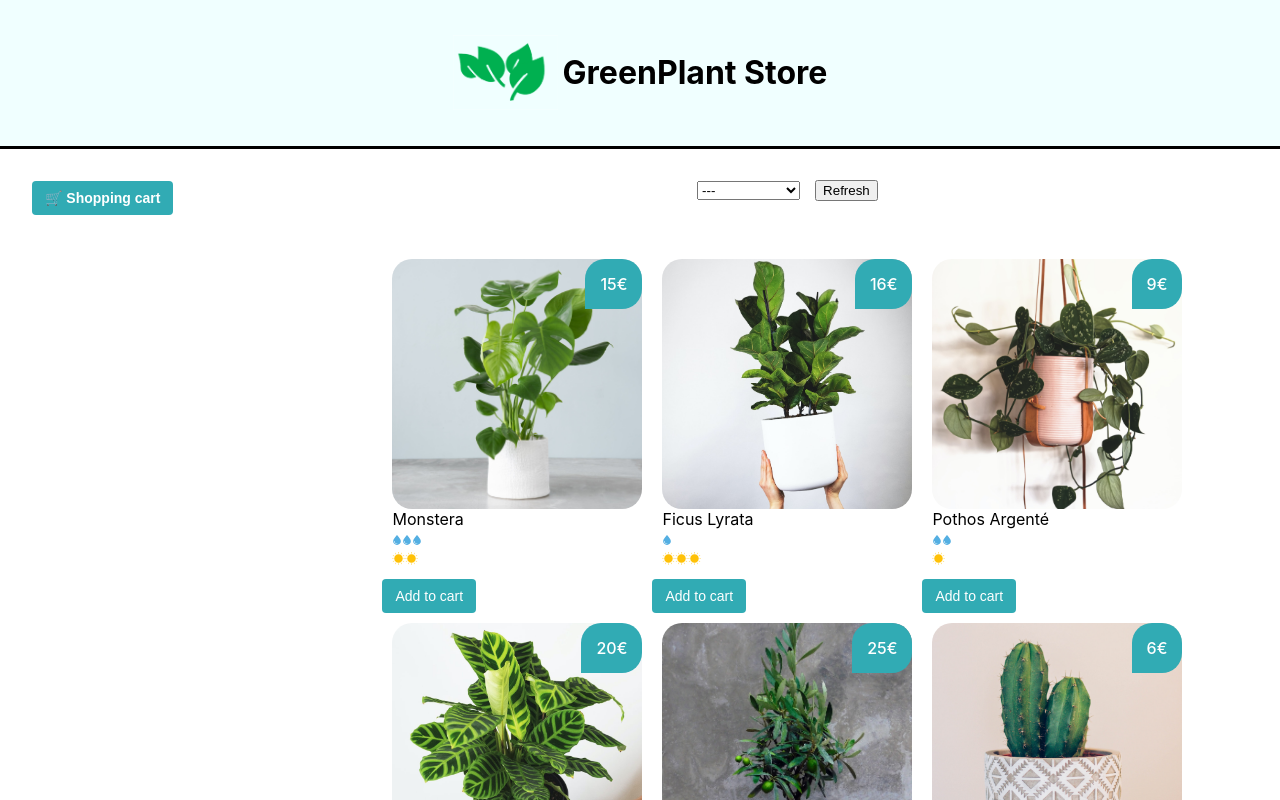
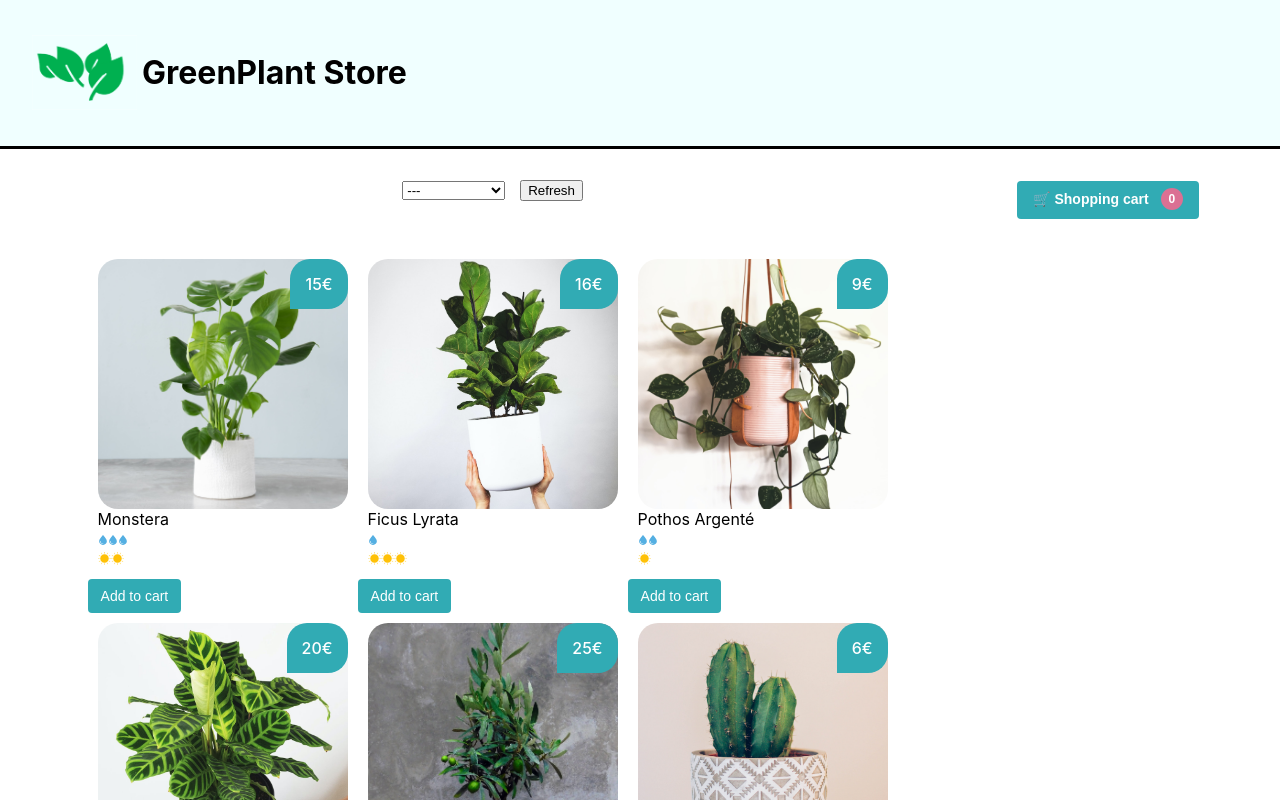
Before and after one commit to lalaina-ra/amplifyapp, a React (Create React App) app: page / in a window 1280 px wide. Both pictures are taken after a click on the button "Close". Shown: the top 800 px of the page. Built offline with nearby package versions, Linux system fonts and the light colour scheme.

Commit message:
add count cart in shopping cart

```diff
--- a/src/components/App.js
+++ b/src/components/App.js
@@ -21,8 +21,8 @@ function App() {
           <h1 className='lmj-title'>GreenPlant Store</h1>
       </Banner>
       <div className='lmj-layout-inner'>
+        <ShoppingList cart={cart} updateCart={updateCart} />
         <Cart cart={cart} updateCart={updateCart} />
-        <ShoppingList cart={cart} updateCart={updateCart} />
       </div>
       <Footer/>
     </div>
--- a/src/components/Cart.js
+++ b/src/components/Cart.js
@@ -5,6 +5,7 @@ import '../styles/Cart.css'
 function Cart({ cart, updateCart }) {
     const [isOpen, setIsOpen] = useState(true)
     const total = cart.reduce((acc, plantType) => acc + plantType.amount * plantType.price,0)
+    const amountTotal = cart.reduce((acc, plantType) => acc + plantType.amount,0)
 
     useEffect(() => {
         document.title =`GreenPlant: ${total}€ d'achats`
@@ -36,7 +37,9 @@ function Cart({ cart, updateCart }) {
     ) : (
         <div className='lmj-cart-closed'>
             <button className='lmj-cart-toggle-button'
-            onClick={() => setIsOpen(true)}>🛒 Shopping cart</button>
+            onClick={() => setIsOpen(true)}>🛒 Shopping cart
+            <span className='lmj-cart-count'>{amountTotal}</span>
+            </button>
         </div>
     )
 
--- a/src/styles/Banner.css
+++ b/src/styles/Banner.css
@@ -4,7 +4,7 @@
 	padding: 32px;
 	border-bottom: solid 3px black;
 	display: flex;
-	justify-content: center;
+	justify-content: flex-start;
 	flex-direction: row;
 	align-items: center;
 	background-color: #f0ffff;
--- a/src/styles/Cart.css
+++ b/src/styles/Cart.css
@@ -37,8 +37,8 @@
 .lmj-cart-closed > button {
 	color: white;
 	font-size: 14px;
-	padding-left: 12px;
-    padding-right: 12px;
+	padding-left: 15px;
+    padding-right: 15px;
 	padding-top: 8px;
     padding-bottom: 8px;
 	border-radius: 0.25rem;
@@ -56,3 +56,22 @@
 	height: 15px;
 	width: 15px;
 }
+
+.lmj-cart-count{
+	position: relative;
+	top: -1px;
+	color: white;
+	border-radius: 50rem !important;
+	width: 20px;
+	height: 20px;
+	line-height: 20px;
+	text-align: center;
+	font-size: 12px;
+	font-weight: bold;
+	background-color: palevioletred;
+	padding-left: 8px;
+	padding-right: 8px;
+	padding-top: 4px;
+	padding-bottom: 4px;
+	margin-left: 12px;
+}
```
